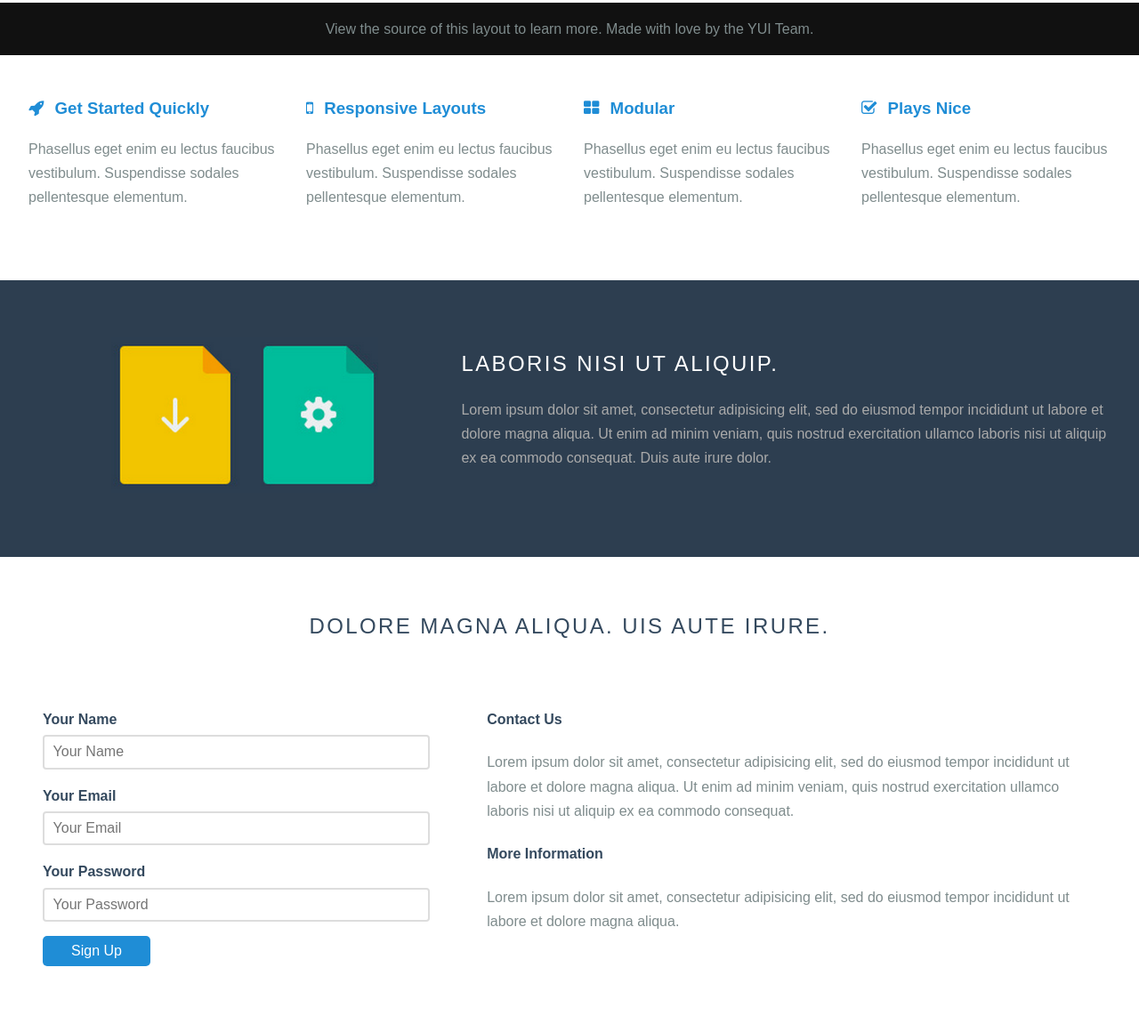
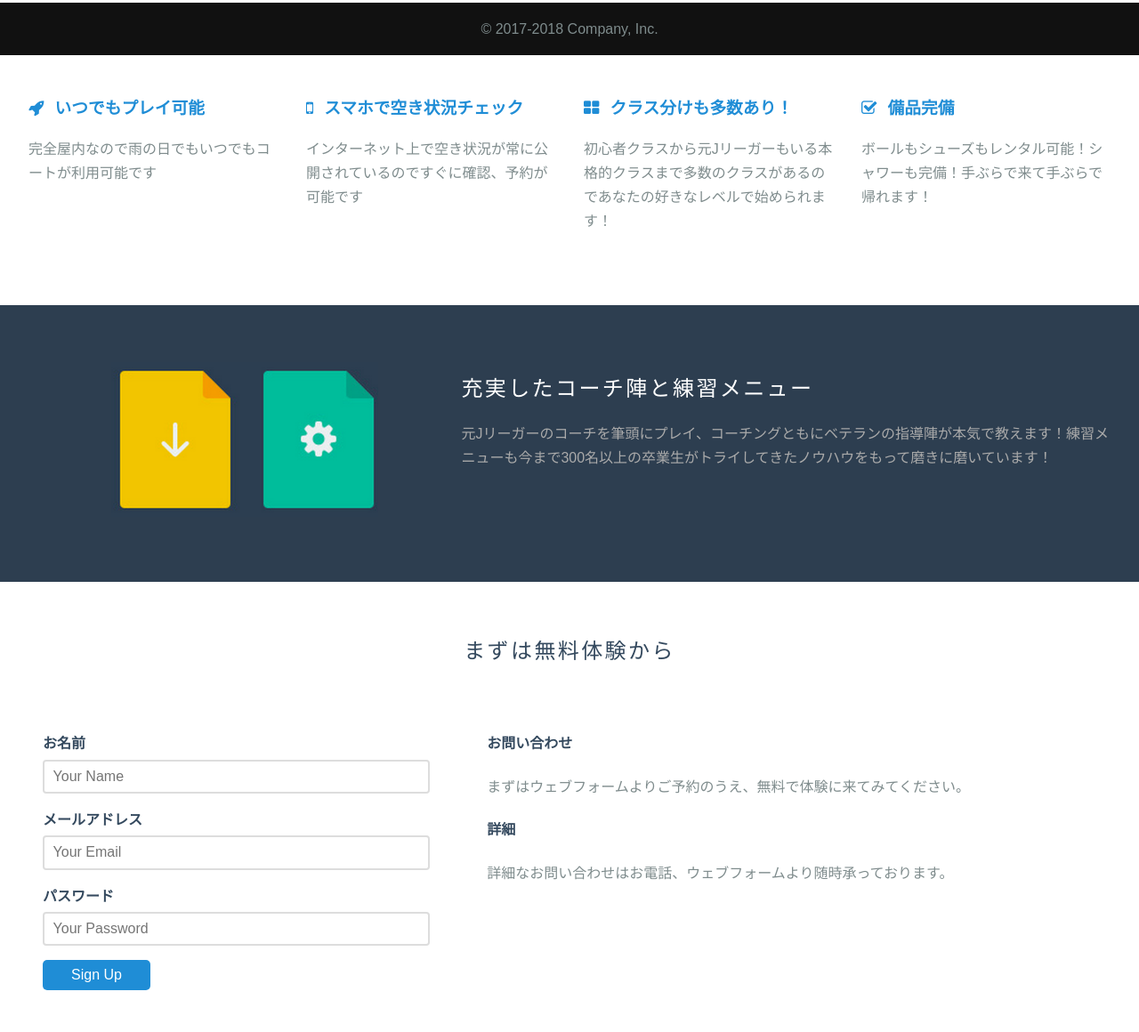
Before and after one commit to k-kirinosuke/-qpure, a plain HTML site: page index.html in a window 1280 px wide. Shown: the part 738-1898 px from the top of the page at 89% size. Drawn offline with nearby package versions, Linux system fonts and the light colour scheme.

Commit message:
japanese added

```diff
--- a/index.html
+++ b/index.html
@@ -4,7 +4,7 @@
     <meta charset="utf-8">
     <meta name="viewport" content="width=device-width, initial-scale=1.0">
     <meta name="description" content="A layout example that shows off a responsive product landing page.">
-    <title>Landing Page &ndash; Layout Examples &ndash; Pure</title>
+    <title>まちのスポーツジム</title>
 
     <link rel="stylesheet" href="https://unpkg.com/purecss@1.0.0/build/pure-min.css" integrity="sha384-" crossorigin="anonymous">
 
@@ -36,7 +36,7 @@
 
 <div class="header">
     <div class="home-menu pure-menu pure-menu-horizontal pure-menu-fixed">
-        <a class="pure-menu-heading" href="">Your Site</a>
+        <a class="pure-menu-heading" href="">F.C. hoeghoge</a>
 
         <ul class="pure-menu-list">
             <li class="pure-menu-item pure-menu-selected"><a href="#" class="pure-menu-link">Home</a></li>
@@ -48,56 +48,56 @@
 
 <div class="splash-container">
     <div class="splash">
-        <h1 class="splash-head">Big Bold Text</h1>
+        <h1 class="splash-head">F.C. hogehoge</h1>
         <p class="splash-subhead">
-            Lorem ipsum dolor sit amet, consectetur adipisicing elit.
+            サッカーしましょう
         </p>
         <p>
-            <a href="http://purecss.io" class="pure-button pure-button-primary">Get Started</a>
+            <a href="" class="pure-button pure-button-primary">お問い合わせ</a>
         </p>
     </div>
 </div>
 
 <div class="content-wrapper">
     <div class="content">
-        <h2 class="content-head is-center">Excepteur sint occaecat cupidatat.</h2>
+        <h2 class="content-head is-center">園児〜大人まで。サッカー好きが集まってます</h2>
 
         <div class="pure-g">
             <div class="l-box pure-u-1 pure-u-md-1-2 pure-u-lg-1-4">
 
                 <h3 class="content-subhead">
                     <i class="fa fa-rocket"></i>
-                    Get Started Quickly
+                     いつでもプレイ可能
                 </h3>
                 <p>
-                    Phasellus eget enim eu lectus faucibus vestibulum. Suspendisse sodales pellentesque elementum.
+                   完全屋内なので雨の日でもいつでもコートが利用可能です
                 </p>
             </div>
             <div class="l-box pure-u-1 pure-u-md-1-2 pure-u-lg-1-4">
                 <h3 class="content-subhead">
                     <i class="fa fa-mobile"></i>
-                    Responsive Layouts
+                   スマホで空き状況チェック
                 </h3>
                 <p>
-                    Phasellus eget enim eu lectus faucibus vestibulum. Suspendisse sodales pellentesque elementum.
+                   インターネット上で空き状況が常に公開されているのですぐに確認、予約が可能です
                 </p>
             </div>
             <div class="l-box pure-u-1 pure-u-md-1-2 pure-u-lg-1-4">
                 <h3 class="content-subhead">
                     <i class="fa fa-th-large"></i>
-                    Modular
+                     クラス分けも多数あり！
                 </h3>
                 <p>
-                    Phasellus eget enim eu lectus faucibus vestibulum. Suspendisse sodales pellentesque elementum.
+                    初心者クラスから元Jリーガーもいる本格的クラスまで多数のクラスがあるのであなたの好きなレベルで始められます！
                 </p>
             </div>
             <div class="l-box pure-u-1 pure-u-md-1-2 pure-u-lg-1-4">
                 <h3 class="content-subhead">
                     <i class="fa fa-check-square-o"></i>
-                    Plays Nice
+                     備品完備
                 </h3>
                 <p>
-                    Phasellus eget enim eu lectus faucibus vestibulum. Suspendisse sodales pellentesque elementum.
+                   ボールもシューズもレンタル可能！シャワーも完備！手ぶらで来て手ぶらで帰れます！
                 </p>
             </div>
         </div>
@@ -109,33 +109,30 @@
         </div>
         <div class="pure-u-1 pure-u-md-1-2 pure-u-lg-3-5">
 
-            <h2 class="content-head content-head-ribbon">Laboris nisi ut aliquip.</h2>
+            <h2 class="content-head content-head-ribbon">充実したコーチ陣と練習メニュー</h2>
 
             <p>
-                Lorem ipsum dolor sit amet, consectetur adipisicing elit, sed do eiusmod
-                tempor incididunt ut labore et dolore magna aliqua. Ut enim ad minim veniam,
-                quis nostrud exercitation ullamco laboris nisi ut aliquip ex ea commodo
-                consequat. Duis aute irure dolor.
+               元Jリーガーのコーチを筆頭にプレイ、コーチングともにベテランの指導陣が本気で教えます！練習メニューも今まで300名以上の卒業生がトライしてきたノウハウをもって磨きに磨いています！
             </p>
         </div>
     </div>
 
     <div class="content">
-        <h2 class="content-head is-center">Dolore magna aliqua. Uis aute irure.</h2>
+        <h2 class="content-head is-center">まずは無料体験から</h2>
 
         <div class="pure-g">
             <div class="l-box-lrg pure-u-1 pure-u-md-2-5">
                 <form class="pure-form pure-form-stacked">
                     <fieldset>
 
-                        <label for="name">Your Name</label>
+                        <label for="name">お名前</label>
                         <input id="name" type="text" placeholder="Your Name">
 
 
-                        <label for="email">Your Email</label>
+                        <label for="email">メールアドレス</label>
                         <input id="email" type="email" placeholder="Your Email">
 
-                        <label for="password">Your Password</label>
+                        <label for="password">パスワード</label>
                         <input id="password" type="password" placeholder="Your Password">
 
                         <button type="submit" class="pure-button">Sign Up</button>
@@ -143,19 +140,16 @@
                 </form>
             </div>
 
+
             <div class="l-box-lrg pure-u-1 pure-u-md-3-5">
-                <h4>Contact Us</h4>
+                <h4>お問い合わせ</h4>
                 <p>
-                    Lorem ipsum dolor sit amet, consectetur adipisicing elit, sed do eiusmod
-                    tempor incididunt ut labore et dolore magna aliqua. Ut enim ad minim veniam,
-                    quis nostrud exercitation ullamco laboris nisi ut aliquip ex ea commodo
-                    consequat.
+                   まずはウェブフォームよりご予約のうえ、無料で体験に来てみてください。
                 </p>
 
-                <h4>More Information</h4>
+                <h4>詳細</h4>
                 <p>
-                    Lorem ipsum dolor sit amet, consectetur adipisicing elit, sed do eiusmod
-                    tempor incididunt ut labore et dolore magna aliqua.
+                   詳細なお問い合わせはお電話、ウェブフォームより随時承っております。
                 </p>
             </div>
         </div>
@@ -163,7 +157,7 @@
     </div>
 
     <div class="footer l-box is-center">
-        View the source of this layout to learn more. Made with love by the YUI Team.
+       © 2017-2018 Company, Inc.
     </div>
 
 </div>
```
